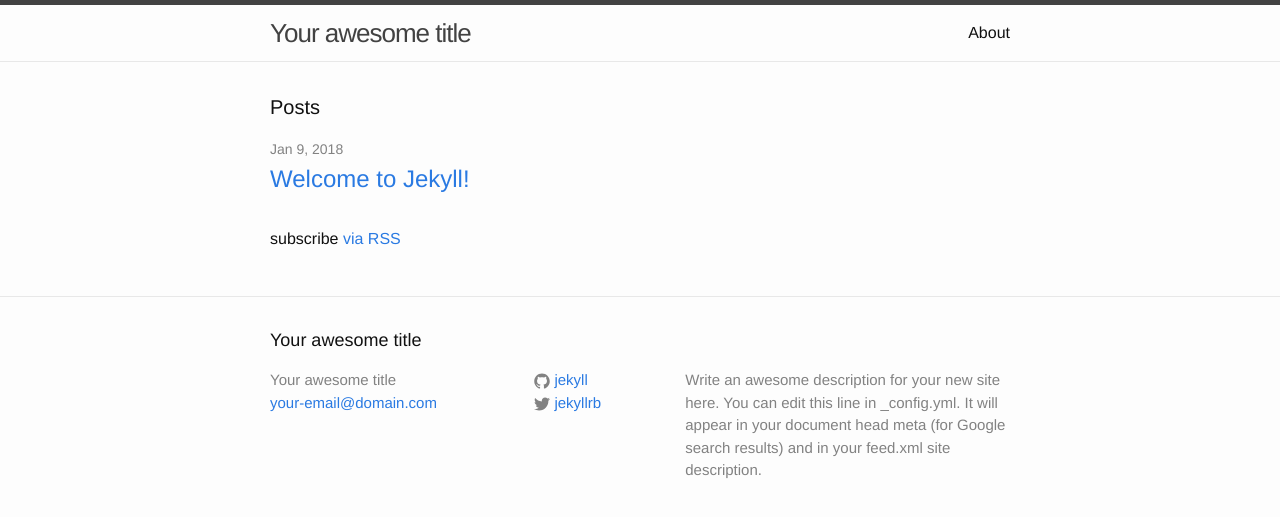
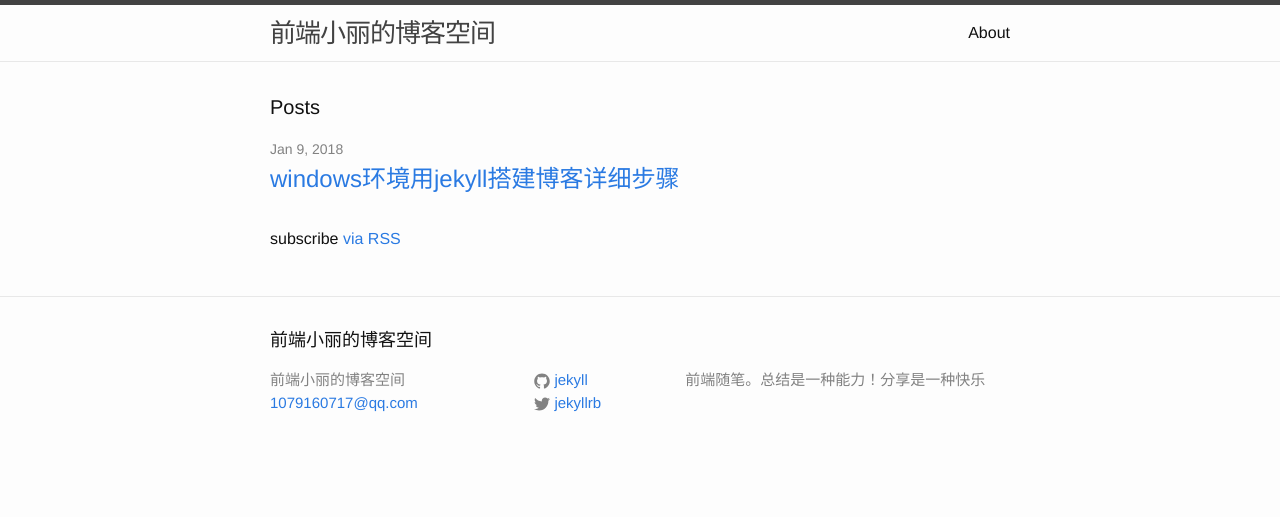
Before and after one commit to shelly0702/shelly0703.github.io, a Jekyll site: the page built from index.html, in a window 1280 px wide. Shown: the top 517 px of the page. Built offline with Jekyll 4.4.1, drawn with Linux system fonts in a browser that asks for light colours.

Commit message:
新增第一篇博文

```diff
--- a/_config.yml
+++ b/_config.yml
@@ -6,12 +6,10 @@
 # 'jekyll serve'. If you change this file, please restart the server process.
 
 # Site settings
-title: Your awesome title
-email: your-email@domain.com
+title: 前端小丽的博客空间
+email: 1079160717@qq.com
 description: > # this means to ignore newlines until "baseurl:"
-  Write an awesome description for your new site here. You can edit this
-  line in _config.yml. It will appear in your document head meta (for
-  Google search results) and in your feed.xml site description.
+  前端随笔。总结是一种能力！分享是一种快乐
 baseurl: "" # the subpath of your site, e.g. /blog
 url: "http://yourdomain.com" # the base hostname & protocol for your site
 twitter_username: jekyllrb
```
Also changed, not shown: _posts/2018-01-09-welcome-to-jekyll.markdown (deleted, +0 -25 lines), _posts/2018-01-09-windows环境用jekyll搭建博客详细步骤.markdown (added, +43 -0 lines), 6 other files.
